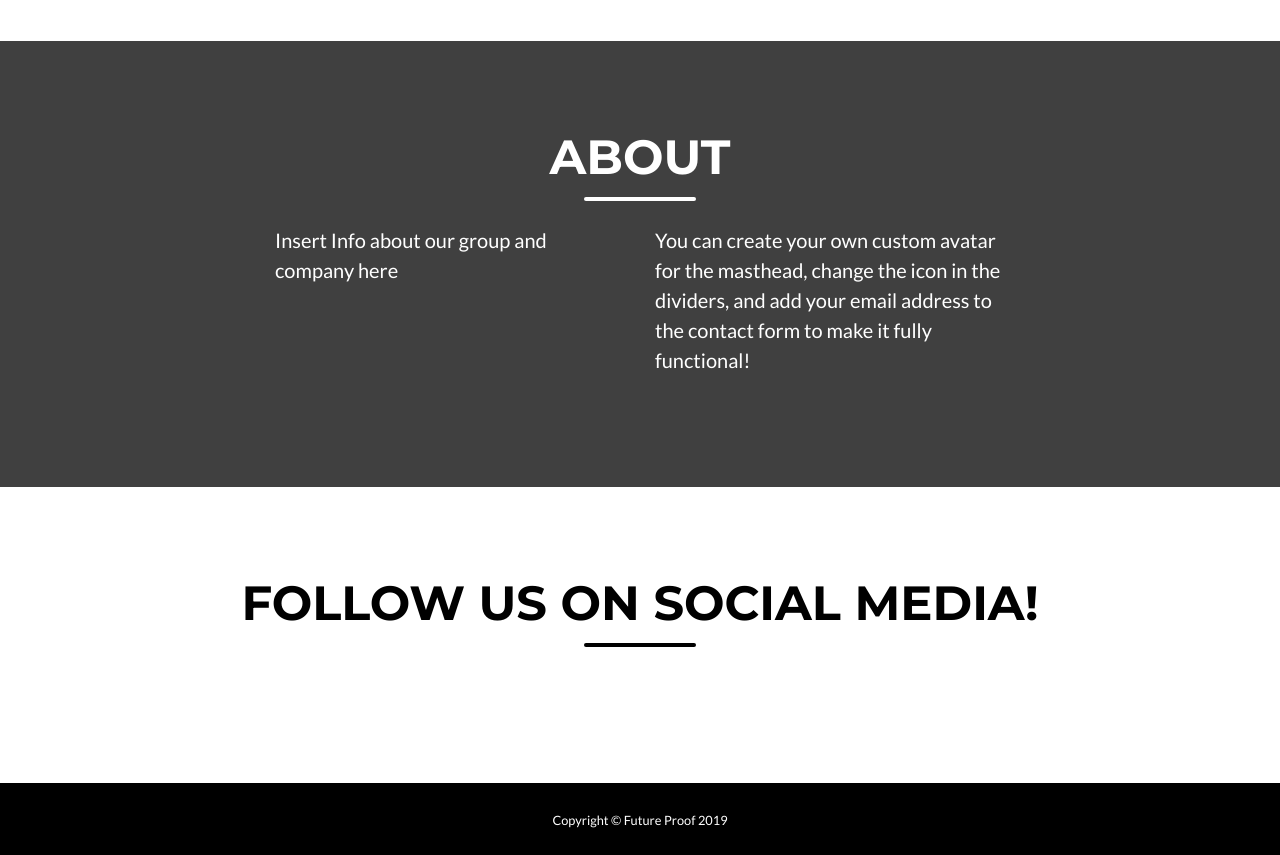
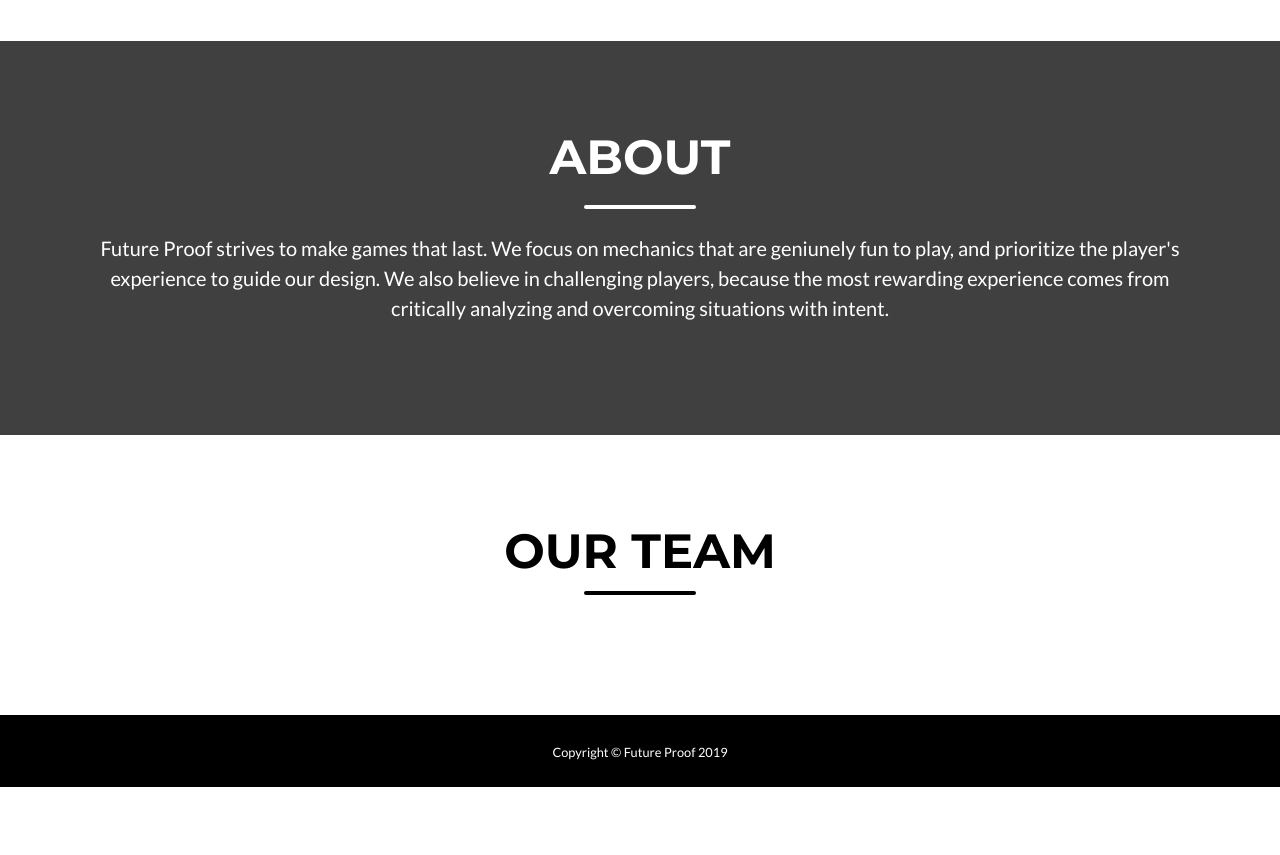
Before and after one commit to Marshh/FutureProofWebsite, a website with bundled scripts: page index.html in a window 1280 px wide. Shown: the part 1260-2115 px from the top of the page. After the commit the page ends 2047 px from the top, so only its background shows below. Built offline with nearby package versions, Linux system fonts and the light colour scheme.

```diff
--- a/index.html
+++ b/index.html
@@ -40,6 +40,9 @@
           </li>
           <li class="nav-item mx-0 mx-lg-1">
             <a class="nav-link py-3 px-0 px-lg-3 rounded js-scroll-trigger" href="#about">About</a>
+          </li>
+          <li class="nav-item mx-0 mx-lg-1">
+            <a class="nav-link py-3 px-0 px-lg-3 rounded js-scroll-trigger" href="#ourteam">Our Team</a>
           </li>
         </ul>
       </div>
@@ -108,7 +111,7 @@
 
   <!-- About Section -->
   <section class="page-section bg-primary text-white mb-0" id="about">
-    <div class="container">
+    <div class="container d-flex align-items-center flex-column">
 
       <!-- About Section Heading -->
       <h2 class="page-section-heading text-center text-uppercase text-white">About</h2>
@@ -119,34 +122,21 @@
       </div>
 
       <!-- About Section Content -->
-      <div class="row">
-        <div class="col-lg-4 ml-auto">
-          <p class="lead">Insert Info about our group and company here</p>
-        </div>
-        <div class="col-lg-4 mr-auto">
-          <p class="lead">You can create your own custom avatar for the masthead, change the icon in the dividers, and add your email address to the contact form to make it fully functional!</p>
-        </div>
-      </div>
+          <p class="lead" align = "center">Future Proof strives to make games that last. We focus on mechanics that are geniunely fun to play, and prioritize the player's experience to guide our design. We also believe in challenging players, because the most rewarding experience comes from critically analyzing and overcoming situations with intent.</p>
     </div>
   </section>
 
-  <!-- Contact Section -->
-  <section class="page-section" id="contact">
-    <div class="container">
+  <!-- Our Team Section -->
+  <section class="page-section" id="ourteam">
+     <div class="container d-flex align-items-center flex-column">
 
       <!-- Contact Section Heading -->
-      <h2 class="page-section-heading text-center text-uppercase text-secondary mb-0">Follow us on Social Media!</h2>
+      <h2 class="page-section-heading text-center text-uppercase text-secondary mb-0">Our team</h2>
 
       <!-- Icon Divider -->
       <div class="divider-custom">
         <div class="divider-custom-line"></div>
       </div>
-
-      <!-- Social Media Section -->
-      <div class="row">
-        <a href="#" class="fa fa-twitter"></a>
-      </div>
-
     </div>
   </section>
 
```
Also changed, not shown: css/freelancer.min.css.
